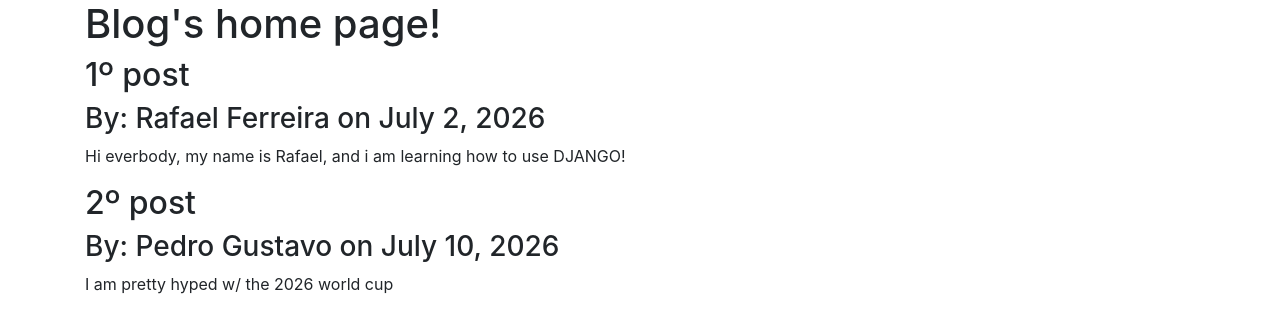
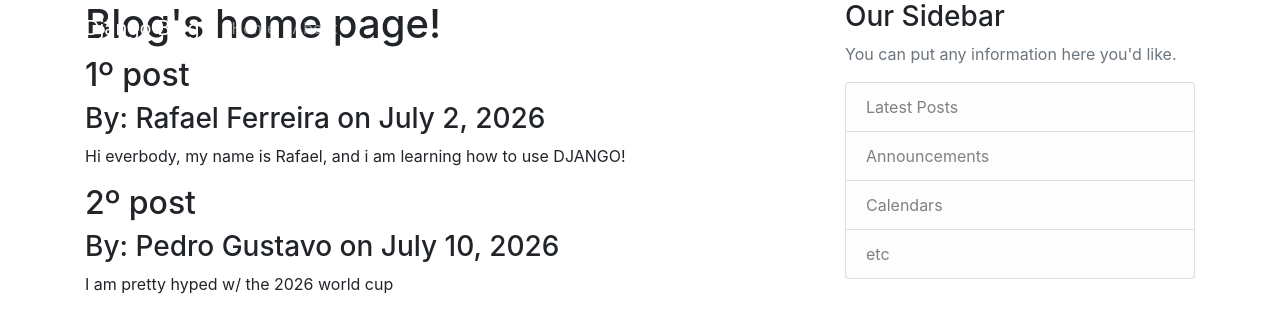
Before and after one commit to rafael01-e/aprendendo_django, a Django app: page / in a window 1280 px wide. Shown: the top 333 px of the page. Run offline with Django 4.2, Linux system fonts and the light colour scheme; some libraries are stand-ins or nearby versions.

Commit message:
Add um pco de css

```diff
--- a/blog/templates/blog/base.html
+++ b/blog/templates/blog/base.html
@@ -18,7 +18,48 @@
 </head>
 
 <body>
-    <div class="container">{% block content %}{% endblock %} </div>
+    <header class="site-header">
+        <nav class="navbar navbar-expand-md navbar-dark bg-steel fixed-top">
+            <div class="container">
+                <a class="navbar-brand mr-4" href="/">Django Blog</a>
+                <button class="navbar-toggler" type="button" data-toggle="collapse" data-target="#navbarToggle"
+                    aria-controls="navbarToggle" aria-expanded="false" aria-label="Toggle navigation">
+                    <span class="navbar-toggler-icon"></span>
+                </button>
+                <div class="collapse navbar-collapse" id="navbarToggle">
+                    <div class="navbar-nav mr-auto">
+                        <a class="nav-item nav-link" href="/">Home</a>
+                        <a class="nav-item nav-link" href="/about">About</a>
+                    </div>
+                    <!-- Navbar Right Side -->
+                    <div class="navbar-nav">
+                        <a class="nav-item nav-link" href="#">Login</a>
+                        <a class="nav-item nav-link" href="#">Register</a>
+                    </div>
+                </div>
+            </div>
+        </nav>
+    </header>
+    <main role="main" class="container">
+        <div class="row">
+            <div class="col-md-8">
+                {% block content %}{% endblock %}
+            </div>
+            <div class="col-md-4">
+                <div class="content-section">
+                    <h3>Our Sidebar</h3>
+                    <p class='text-muted'>You can put any information here you'd like.
+                    <ul class="list-group">
+                        <li class="list-group-item list-group-item-light">Latest Posts</li>
+                        <li class="list-group-item list-group-item-light">Announcements</li>
+                        <li class="list-group-item list-group-item-light">Calendars</li>
+                        <li class="list-group-item list-group-item-light">etc</li>
+                    </ul>
+                    </p>
+                </div>
+            </div>
+        </div>
+    </main>
 
     <!-- Optional JavaScript -->
     <!-- jQuery first, then Popper.js, then Bootstrap JS -->
```
Also changed, not shown: blog/static/ blog/main.css (added).
